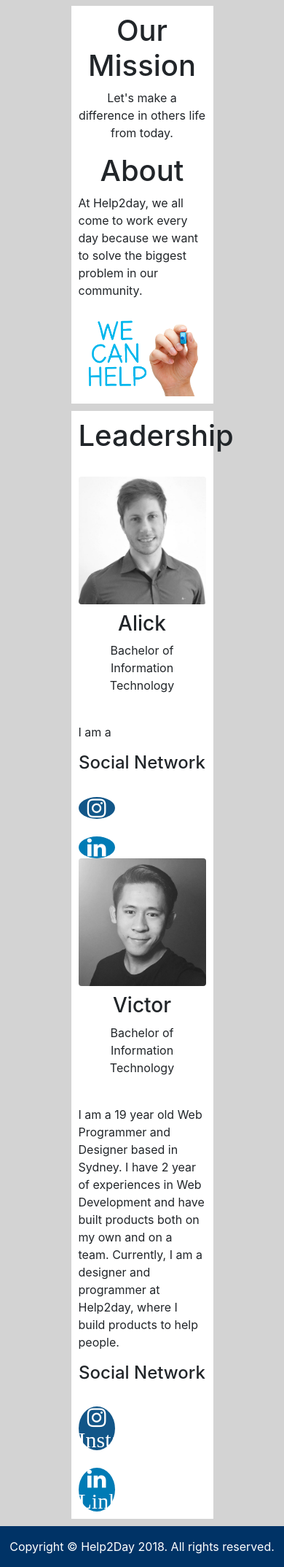
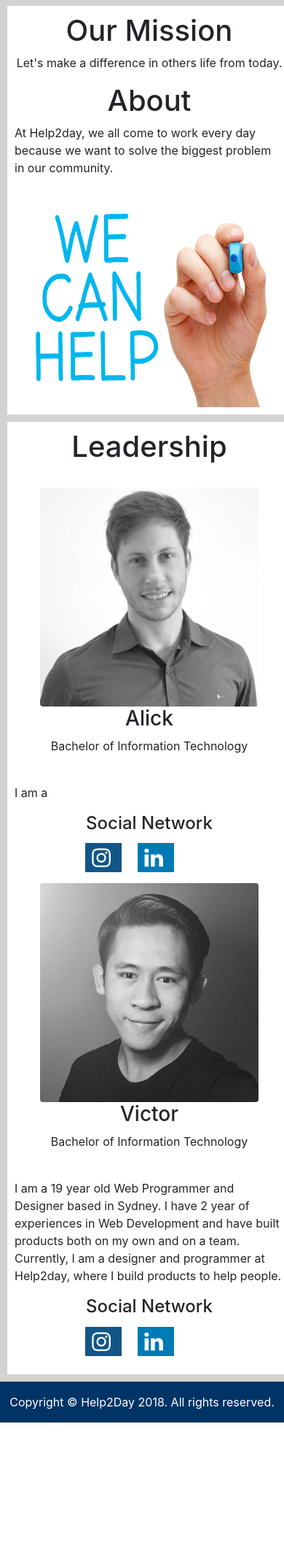
Before and after one commit to Aliguera/adv-web-assign, a PHP site: page /about-us.php in a window 390 px wide. Shown: the part 56-2203 px from the top of the page at 73% size. After the commit the page ends 2005 px from the top, so only its background shows below. Run offline with PHP 8.4, Linux system fonts and the light colour scheme; some libraries are stand-ins or nearby versions.

Commit message:
about us page more responsive

```diff
--- a/about-us.php
+++ b/about-us.php
@@ -46,8 +46,8 @@
                 <a href="#" class="fa fa-instagram"></a>
                 &nbsp;&nbsp;
                 <a href="#" class = "fa fa-linkedin"></a>
+            </div>
 
-            </div>
             <div class="col-md-6">
                 <img class="img rounded about-us-img" src="images/home/about-us-victor.jpg">
                 <h3 class="set-text-middle">Victor</h3>
@@ -60,9 +60,9 @@
                 </p>
                 <h4 class="set-text-middle" >Social Network</h4>
                 &nbsp; &nbsp;&nbsp;&nbsp;&nbsp;&nbsp;&nbsp;&nbsp;&nbsp;&nbsp;&nbsp;&nbsp; &nbsp;&nbsp;&nbsp;&nbsp;&nbsp;&nbsp;
-                <a href="#" class="fa fa-instagram"> Instagram</a>
+                <a href="#" class="fa fa-instagram"></a>
                 &nbsp;&nbsp;
-                <a href="#" class = "fa fa-linkedin"> Linkedin</a>
+                <a href="#" class = "fa fa-linkedin"></a>
 
             </div>
         </div>
--- a/includes/css/about-us.css
+++ b/includes/css/about-us.css
@@ -41,7 +41,7 @@
 
 .img{
     max-width:300px;
-    max-height:200px;
+    max-height:300;
     display: block;
     margin-left: auto;
     margin-right: auto;
@@ -58,13 +58,14 @@
 
 /*social media*/
 .fa {
-
-    font-size: 30px;
-    width: 50px;
-    text-align: center;
-    text-decoration: none;
-    border-radius: 50%;
-    display: block;
+  padding-right: 5px;
+  padding-top:5px;
+  padding-bottom: 5px;
+  font-size: 30px;
+  width: 50px;
+  text-align: center;
+  text-decoration: none;
+  margin: 5px 2px;
 }
 
 .fa:hover {
@@ -82,3 +83,34 @@
   color: white;
 
 }
+
+/* responsive */
+
+@media only screen and (max-width: 991px) {
+
+    .about-us-panel{
+        width:100%;
+        margin-left:10px;
+        margin-right:10px;
+    }
+}
+
+@media only screen and (max-width: 767px) {
+
+    .about-us-img{
+        width:100%;
+        margin:auto;
+        height:300px;
+
+    }
+
+    .col-md-6 .p{
+        padding-left:5px;
+        padding-right:5px;
+    }
+
+    .col-md-6{
+        margin-bottom:10px;
+    }
+
+}
--- a/index.php
+++ b/index.php
@@ -1,6 +1,6 @@
 <?php
 session_start();
-$page_title = "Help People";
+$page_title = "Help2Day";
 $css_page = "<link rel='stylesheet' href='includes/css/index.css'>";
 ?>
 <!doctype html>
```
Also changed, not shown: classes/account.class.php (+27 -0 lines), includes/js/organization-details.js (+21 -0 lines), organization-details.php (+41 -54 lines).
